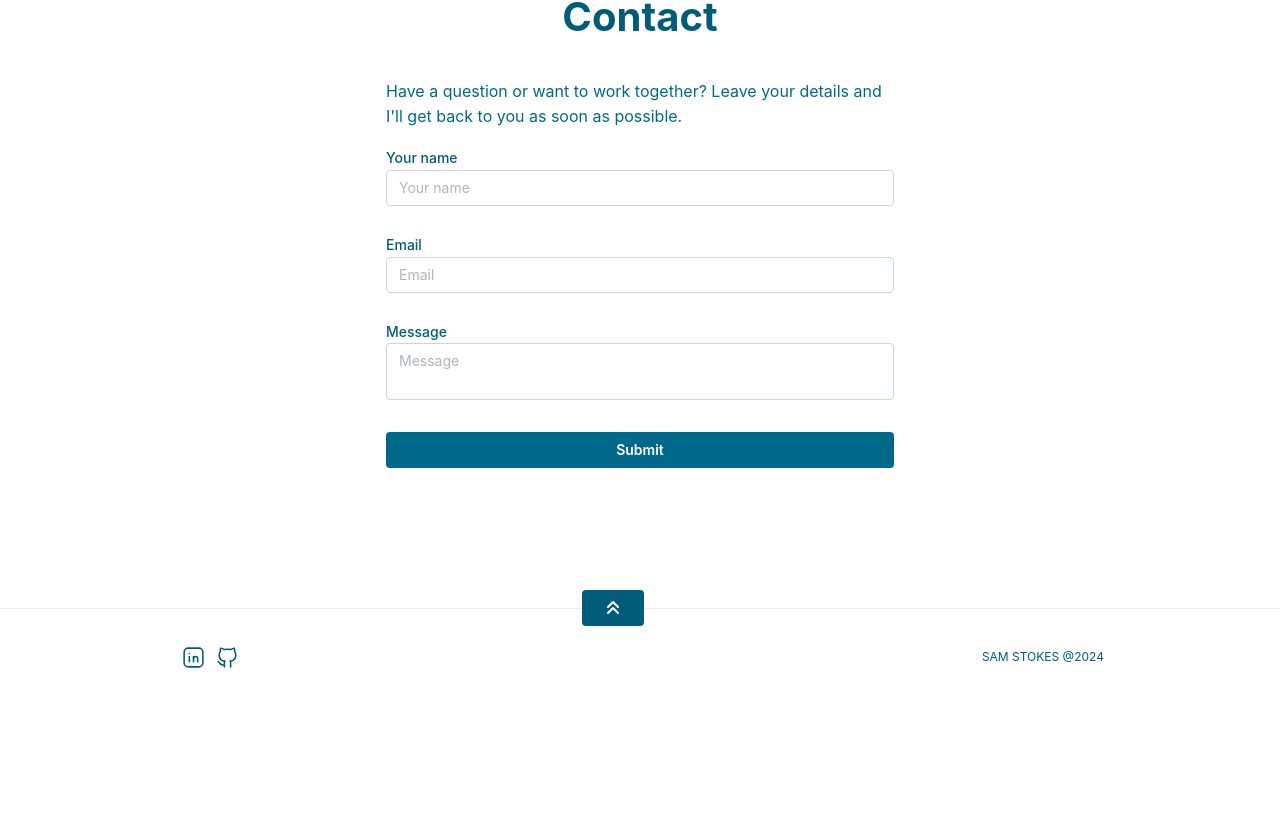
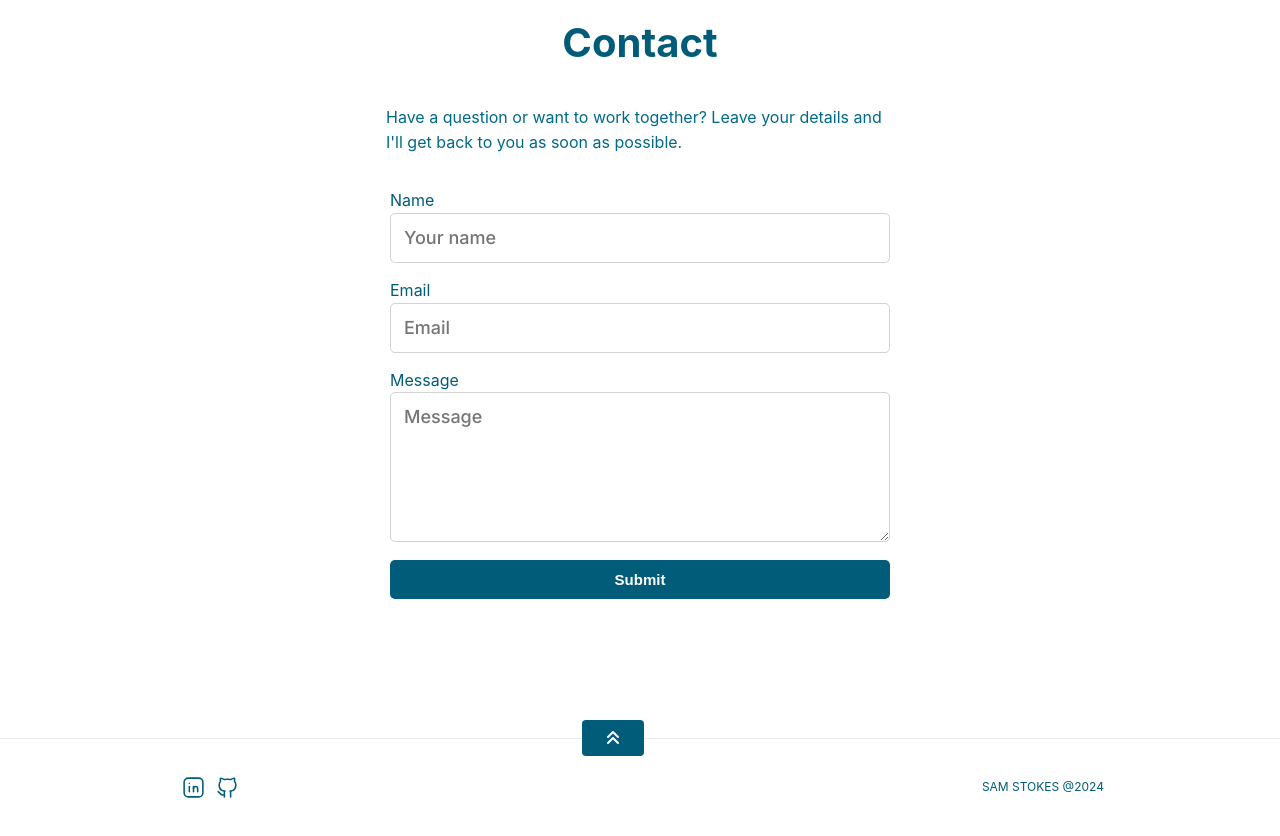
Before and after one commit to stokes1003/portfolio, a React (Vite) app: page / in a window 1280 px wide. Shown: the part 4194-5030 px from the top of the page. Before the commit the page ends 4901 px from the top, so only its background shows below. Built offline with nearby package versions, Linux system fonts and the light colour scheme.

Commit message:
email form build

```diff
--- a/package.json
+++ b/package.json
@@ -10,6 +10,7 @@
     "preview": "vite preview"
   },
   "dependencies": {
+    "@emailjs/browser": "^4.3.3",
     "@fortawesome/fontawesome-svg-core": "^6.5.2",
     "@fortawesome/free-solid-svg-icons": "^6.5.2",
     "@fortawesome/react-fontawesome": "^0.2.2",
--- /dev/null
+++ b/src/Contact.module.css
@@ -0,0 +1,62 @@
+@import url(https://fonts.googleapis.com/css2?family=Inter:wght@400;500;600;700&display=swap);
+
+form {
+  max-width: 500px;
+  margin: 50px auto;
+  max-height: 200px;
+}
+
+.feedback-input {
+  color: #005c78;
+  font-family: Inter, Helvetica, Arial, sans-serif;
+  font-weight: 500;
+  font-size: 18px;
+  border-radius: 5px;
+  line-height: 22px;
+  background-color: transparent;
+  border: 1px solid lightgray;
+  transition: all 0.3s;
+  padding: 13px;
+  margin-bottom: 15px;
+  width: 100%;
+  box-sizing: border-box;
+  outline: 0;
+}
+
+.label {
+  color: #005c78;
+}
+
+.form {
+  margin-top: 25pt;
+}
+
+.feedback-input:focus {
+  border: 2px solid #005c78;
+}
+
+textarea {
+  height: 150px;
+  line-height: 150%;
+  resize: vertical;
+}
+
+[type='submit'] {
+  font-family: 'Montserrat', Arial, Helvetica, sans-serif;
+  width: 100%;
+
+  background: #005c78;
+  border-radius: 5px;
+  border: 0;
+  cursor: pointer;
+  color: white;
+  font-size: 15px;
+  padding-top: 8px;
+  padding-bottom: 8px;
+  transition: all 0.3s;
+  margin-top: -4px;
+  font-weight: 700;
+}
+[type='submit']:hover {
+  background: #e88d67;
+}
--- a/src/FooterSocial.module.css
+++ b/src/FooterSocial.module.css
@@ -1,5 +1,5 @@
 .footer {
-  margin-top: rem(120px);
+  margin-top: rem(250px);
   border-top: rem(1px) solid
     light-dark(var(--mantine-color-gray-2), var(--mantine-color-dark-5));
 }
--- a/src/components/Contact.tsx
+++ b/src/components/Contact.tsx
@@ -10,6 +10,9 @@ import {
 } from '@mantine/core';
 
 import { useMediaQuery } from '@mantine/hooks';
+import React, { useRef } from 'react';
+import emailjs from '@emailjs/browser';
+import styles from '../Contact.module.css';
 
 type Props = {
   targetRef: React.RefObject<HTMLDivElement>;
@@ -17,6 +20,24 @@ type Props = {
 
 function Contact({ targetRef }: Props) {
   const isMobile = useMediaQuery('(max-width: 1050px)');
+  const form = useRef();
+
+  const sendEmail = (e) => {
+    e.preventDefault();
+
+    emailjs
+      .sendForm('YOUR_SERVICE_ID', 'YOUR_TEMPLATE_ID', form.current, {
+        publicKey: 'YOUR_PUBLIC_KEY',
+      })
+      .then(
+        () => {
+          console.log('SUCCESS!');
+        },
+        (error) => {
+          console.log('FAILED...', error.text);
+        }
+      );
+  };
 
   if (isMobile) {
     return (
@@ -61,7 +82,8 @@ function Contact({ targetRef }: Props) {
     );
   }
   return (
-    <Container h="70vh" mt="lg" pt="lg" ref={targetRef}>
+    <>
+      <Container h="70vh" mt="md" pt="md" ref={targetRef}>
         <Stack h="100%" align="center" justify="center" gap="sm">
           <Stack h={100} align="center" justify="center" gap="sm">
             <Title c="#005C78" fw="700" size="40">
@@ -73,24 +95,37 @@ function Contact({ targetRef }: Props) {
               Have a question or want to work together? Leave your details and
               I'll get back to you as soon as possible.
             </Text>
-          <Space h="md" />
-
-          <Stack align="stretch" justify="flex-end" gap="xs">
-            <TextInput c="#005C78" label="Your name" placeholder="Your name" />
-            <TextInput c="#005C78" label="Email" placeholder="Email" mt="md" />
-            <Textarea
-              c="#005C78"
-              label="Message"
+            <form ref={form} onSubmit={sendEmail} className={styles['form']}>
+              <label className={styles['label']}>Name</label>
+              <input
+                type="text"
+                name="user_name"
+                className={styles['feedback-input']}
+                placeholder="Your name"
+              />
+              <label className={styles['label']}>Email</label>
+              <input
+                type="email"
+                name="user_email"
+                className={styles['feedback-input']}
+                placeholder="Email"
+              />
+              <label className={styles['label']}>Message</label>
+              <textarea
+                name="message"
+                className={styles['feedback-input']}
                 placeholder="Message"
-              mt="md"
               />
-            <Space h="sm" />
-
-            <Button color="#006989">Submit</Button>
-          </Stack>
+              <input
+                type="submit"
+                value="Submit"
+                className={styles['submit-button']}
+              />
+            </form>
           </Container>
         </Stack>
       </Container>
+    </>
   );
 }
 export default Contact;
```
Also changed, not shown: 1 other file (tests, documents, lock files or other folders). Lines whose indentation alone changed are shown as unchanged.
